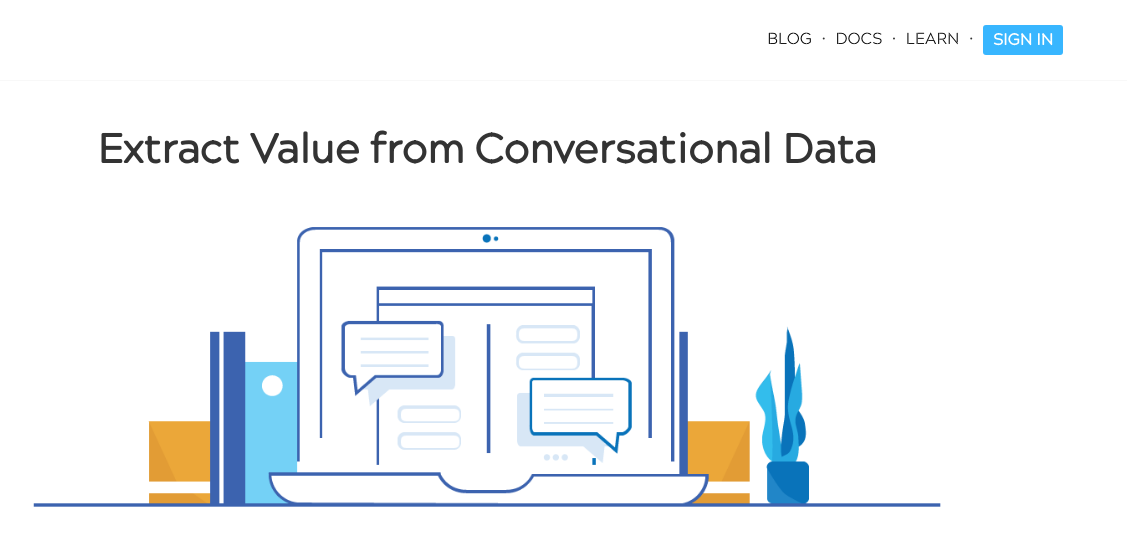
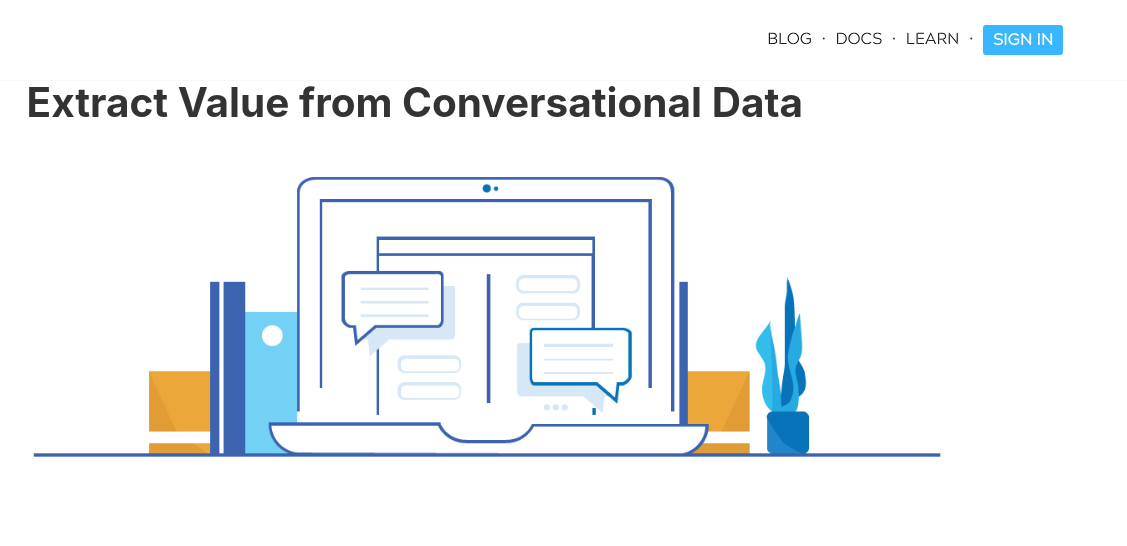
Before and after one commit to WordToken/www, a Gatsby site: page / in a window 1280 px wide. Shown: the full height of the page, 153-1280 px from the left. Built offline with nearby package versions, Linux system fonts and the light colour scheme; Gatsby itself is replaced by a stand-in of ours.

Commit message:
update styled-components packages

```diff
--- a/gatsby-config.js
+++ b/gatsby-config.js
@@ -27,6 +27,7 @@ module.exports = {
     `gatsby-transformer-sharp`,
     `gatsby-plugin-sharp`,
     `gatsby-transformer-remark`,
+    `gatsby-plugin-styled-components`,
     {
       resolve: `gatsby-source-ghost`,
         options: {
--- a/package.json
+++ b/package.json
@@ -6,6 +6,7 @@
   "author": "Kyle Mathews <mathews.kyle@gmail.com>",
   "dependencies": {
     "@material-ui/core": "^4.9.5",
+    "babel-plugin-styled-components": "^1.10.7",
     "dotenv": "^8.2.0",
     "gatsby": "^2.19.32",
     "gatsby-image": "^2.2.43",
@@ -13,6 +14,7 @@
     "gatsby-plugin-offline": "^3.0.37",
     "gatsby-plugin-react-helmet": "^3.1.23",
     "gatsby-plugin-sharp": "^2.4.7",
+    "gatsby-plugin-styled-components": "^3.1.20",
     "gatsby-source-filesystem": "^2.1.50",
     "gatsby-source-ghost": "^4.0.4",
     "gatsby-transformer-remark": "^2.6.55",
--- a/src/components/hero.js
+++ b/src/components/hero.js
@@ -6,10 +6,10 @@ import HomeBanner from '../assets/home-banner-2.png'
 
 const Hero = () => {
     return (
-        <HeroWrapper>
+        <div>
             <h1>Extract Value from Conversational Data</h1>
             <img src={HomeBanner} />
-        </HeroWrapper>
+        </div>
     )
 }
 
--- a/src/components/layout.css
+++ b/src/components/layout.css
@@ -1,9 +1,13 @@
-@import url('https://fonts.googleapis.com/css?family=Dosis&display=swap');
-
 @font-face {
   font-family: 'acherus-militant-1-light-otf';
   src: url('../assets/fonts/acherus_militant_1_-_light.otf.otf');
 }
+
+@font-face {
+  font-family: 'acherus-militant-1-bold-otf';
+  src: url('../assets/fonts/acherus_militant_1_-_bold.otf.otf');
+}
+
 
 html {
   font-family: sans-serif;
@@ -12,7 +16,7 @@ html {
 }
 body {
   margin: 0;
-  font-family: Arc;
+  font-family: 'acherus-militant-1-light-otf', sans-serif;
   -webkit-font-smoothing: antialiased;
   -moz-osx-font-smoothing: grayscale;
 }
```
Also changed, not shown: src/pages/blog/index.js (+3 -4 lines), src/pages/index.js (+0 -9 lines), 1 other file.
